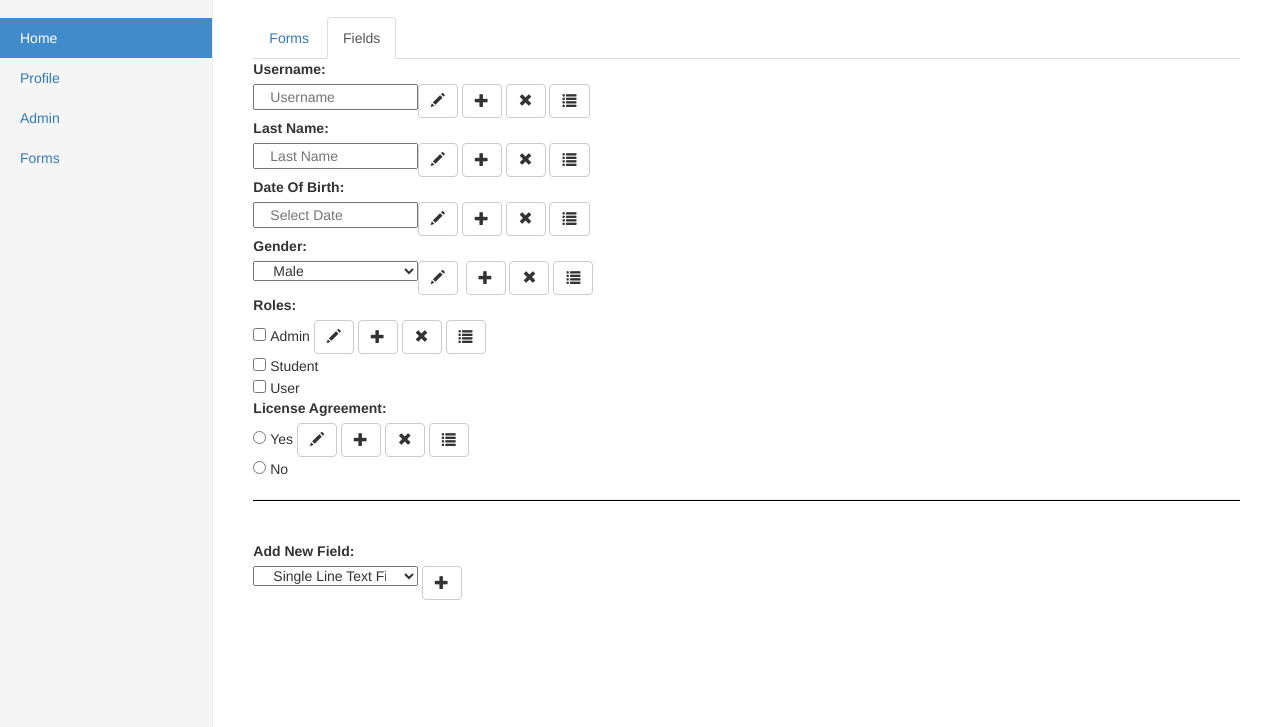
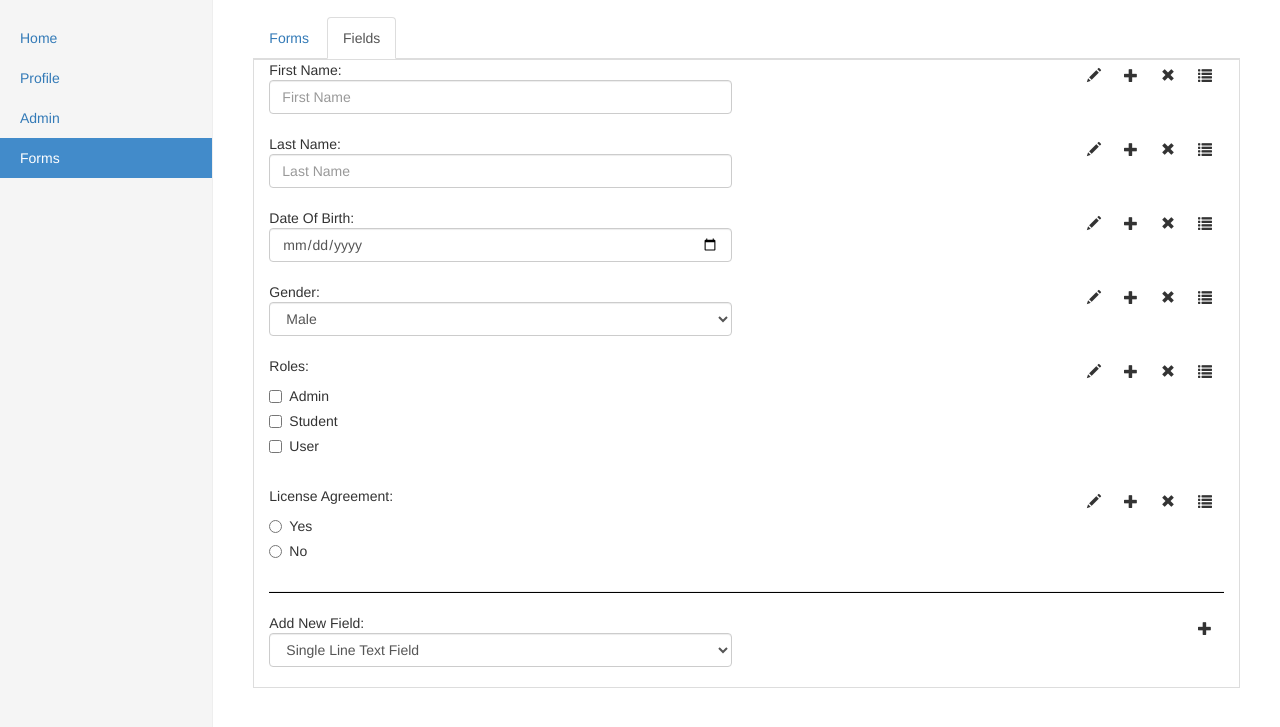
Before and after one commit to vikas8190/WebDevSpring2016, a website: page public/assignment/form-fields.html in a window 1280 px wide. Shown: the part 53-780 px from the top of the page. Drawn offline with nearby package versions, Linux system fonts and the light colour scheme.

Commit message:
fixed form UI bugs

```diff
--- a/public/assignment/form-fields.html
+++ b/public/assignment/form-fields.html
@@ -1,5 +1,5 @@
 <!DOCTYPE html>
-<html lang="en">
+<html lang="en" xmlns="http://www.w3.org/1999/html">
 
 <head>
     <meta charset="utf-8">
@@ -22,7 +22,7 @@
 
     <!-- Custom styles for this template -->
     <link href="../../css/dashboard.css" rel="stylesheet">
-    <link href="signin.css" rel="stylesheet">
+    <link href="../../css/style.css" rel="stylesheet">
 </head>
 <body>
 
@@ -53,15 +53,14 @@
 
 
 
-
 <div class="container-fluid">
     <div class="row">
         <div class="col-sm-3 col-md-2 sidebar">
             <ul class="nav nav-sidebar">
-                <li class="active"><a href="#">Home <span class="sr-only">(current)</span></a></li>
+                <li><a href="#">Home </a></li>
                 <li><a href="profile.html">Profile</a></li>
                 <li><a href="admin.html">Admin</a></li>
-                <li><a href="forms.html">Forms</a></li>
+                <li class="active"><a href="forms.html">Forms<span class="sr-only">(current)</span></a></li>
             </ul>
         </div>
         <!--<div class="col-sm-9 col-sm-offset-3 col-md-10 col-md-offset-2 main">-->
@@ -70,50 +69,53 @@
                 <li role="presentation"><a href="forms.html">Forms</a></li>
                 <li role="presentation" class="active"><a href="form-fields.html">Fields</a></li>
             </ul>
-            <div class="">
-                <label for="inputusername">Username:</label><br>
-                            <input type="text" class="col-sm-2" id="Inputusername" placeholder="Username">
-                        <button type="button" class="btn btn-default" aria-label="Left Align">
+            <div class="table table-responsive table-bordered">
+            <div class="container-fluid field-container">
+                <div class="row">
+                    <div class="col-xs-6 col-sm-6 col-md-6">
+                        <div>First Name:</div>
+                        <input type="text" class="form-control" id="Inputusername" placeholder="First Name">
+                    </div>
+                    <div class="col-xs-6 col-sm-6 col-md-6 align-button">
+                        <div class="btn-group" role="group">
+                            <button type="button" class="btn btn-default outline" aria-label="Left Align" data-toggle="modal" data-target="#myModalHorizontal">
                                 <span class="glyphicon glyphicon-pencil" aria-hidden="true"></span>
-                        </button>&nbsp;<button type="button" class="btn btn-default" aria-label="Left Align Align">
+                            </button>
+                            <button type="button" class="btn btn-default outline" aria-label="Left Align Align">
                                 <span class="glyphicon glyphicon-plus" aria-hidden="true"></span>
-                        </button>&nbsp;<button type="button" class="btn btn-default" aria-label="Left Align">
+                            </button>
+                            <button type="button" class="btn btn-default outline" aria-label="Left Align">
                                 <span class="glyphicon glyphicon-remove" aria-hidden="true"></span>
-            </button>&nbsp;<button type="button" class="btn btn-default" aria-label="Left Align">
-                <span class="glyphicon glyphicon-list" aria-hidden="true"></span>
-            </button><br>
-                <label for="inputlastname">Last Name:</label><br>
-                <input type="text" class="col-sm-2" id="inputlastname" placeholder="Last Name">
-                <button type="button" class="btn btn-default" aria-label="Left Align">
-                    <span class="glyphicon glyphicon-pencil" aria-hidden="true"></span>
-                </button>&nbsp;<button type="button" class="btn btn-default" aria-label="Left Align Align">
-                <span class="glyphicon glyphicon-plus" aria-hidden="true"></span>
-            </button>&nbsp;<button type="button" class="btn btn-default" aria-label="Left Align">
-                <span class="glyphicon glyphicon-remove" aria-hidden="true"></span>
-            </button>&nbsp;<button type="button" class="btn btn-default" aria-label="Left Align">
+                            </button>
+                            <button type="button" class="btn btn-default outline" aria-label="Left Align">
                                 <span class="glyphicon glyphicon-list" aria-hidden="true"></span>
                             </button>
-                <br>
-                <label>Date Of Birth:</label><br>
-                <input type="text" class="col-sm-2" id="datepicker-13" placeholder="Select Date">
-                <button type="button" class="btn btn-default" aria-label="Left Align">
+                        </div>
+                    </div>
+                </div><br>
+
+                <div class="row">
+                    <div class="col-xs-6 col-sm-6 col-md-6">
+                        <div>Last Name:</div>
+                        <input type="text" class="form-control" id="inputlastname" placeholder="Last Name"></div>
+                        <div class="col-xs-6 col-sm-6 col-md-6 align-button">
+                        <div class="btn-group" role="group">
+                            <button type="button" class="btn btn-default outline" aria-label="Left Align" data-toggle="modal" data-target="#myModalHorizontal">
                                 <span class="glyphicon glyphicon-pencil" aria-hidden="true"></span>
-                </button>&nbsp;<button type="button" class="btn btn-default" aria-label="Left Align Align">
+                            </button>
+                            <button type="button" class="btn btn-default outline" aria-label="Left Align Align">
                                 <span class="glyphicon glyphicon-plus" aria-hidden="true"></span>
-            </button>&nbsp;<button type="button" class="btn btn-default" aria-label="Left Align">
+                            </button>
+                            <button type="button" class="btn btn-default outline" aria-label="Left Align">
                                 <span class="glyphicon glyphicon-remove" aria-hidden="true"></span>
-            </button>&nbsp;<button type="button" class="btn btn-default" aria-label="Left Align">
+                            </button>
+                            <button type="button" class="btn btn-default outline" aria-label="Left Align">
                                 <span class="glyphicon glyphicon-list" aria-hidden="true"></span>
                             </button>
-                <br>
-                <label for="inputgender">Gender:</label><br>
-                <select id="inputgender" class="col-sm-2">
-                    <option value="Male">Male</option>
-                    <option value="Male">Female</option>
-                </select>
-                <button type="button" class="btn btn-default" aria-label="Left Align" data-toggle="modal" data-target="#myModalHorizontal">
-                    <span class="glyphicon glyphicon-pencil" aria-hidden="true"></span>
-                </button>&nbsp;
+                        </div>
+                        </div>
+                </div><br>
+
                 <div class="modal fade" id="myModalHorizontal" tabindex="-1" role="dialog"
                      aria-labelledby="myModalLabel" aria-hidden="true">
                     <div class="modal-dialog">
@@ -184,58 +186,130 @@
                     </div>
                 </div>
 
-                <button type="button" class="btn btn-default" aria-label="Left Align Align">
+
+                <div class="row">
+                    <div class="col-xs-6 col-sm-6 col-md-6">
+                        <div>Date Of Birth:</div>
+                        <input type="date" class="form-control" id="datepicker" placeholder="Select Date"></div>
+                    <div class="col-xs-6 col-sm-6 col-md-6 align-button">
+                    <div class="btn-group" role="group">
+                        <button type="button" class="btn btn-default outline" aria-label="Left Align" data-toggle="modal" data-target="#myModalHorizontal">
+                            <span class="glyphicon glyphicon-pencil" aria-hidden="true"></span>
+                        </button>
+                        <button type="button" class="btn btn-default outline" aria-label="Left Align Align">
                             <span class="glyphicon glyphicon-plus" aria-hidden="true"></span>
-            </button>&nbsp;<button type="button" class="btn btn-default" aria-label="Left Align">
+                        </button>
+                        <button type="button" class="btn btn-default outline" aria-label="Left Align">
                             <span class="glyphicon glyphicon-remove" aria-hidden="true"></span>
-            </button>&nbsp;<button type="button" class="btn btn-default" aria-label="Left Align">
+                        </button>
+                        <button type="button" class="btn btn-default outline" aria-label="Left Align">
                             <span class="glyphicon glyphicon-list" aria-hidden="true"></span>
                         </button>
+                        </div>
+                    </div>
+                    </div>
+                    <br>
+
+                <div class="row">
+                    <div class="col-xs-6 col-sm-6 col-md-6">
+                        <div>Gender:</div>
+                        <select id="inputgender" class="form-control">
+                            <option value="Male">Male</option>
+                            <option value="Male">Female</option>
+                        </select></div>
+                    <div class="col-xs-6 col-sm-6 col-md-6 align-button">
+                    <div class="btn-group" role="group">
+                        <button type="button" class="btn btn-default outline" aria-label="Left Align" data-toggle="modal" data-target="#myModalHorizontal">
+                            <span class="glyphicon glyphicon-pencil" aria-hidden="true"></span>
+                        </button>
+                        <button type="button" class="btn btn-default outline" aria-label="Left Align Align">
+                            <span class="glyphicon glyphicon-plus" aria-hidden="true"></span>
+                        </button>
+                        <button type="button" class="btn btn-default outline" aria-label="Left Align">
+                            <span class="glyphicon glyphicon-remove" aria-hidden="true"></span>
+                        </button>
+                        <button type="button" class="btn btn-default outline" aria-label="Left Align">
+                            <span class="glyphicon glyphicon-list" aria-hidden="true"></span>
+                        </button>
+                    </div></div>
+                </div>
                 <!--Checkbox for roles-->
                 <br>
-                <label for="inputroles1">Roles:</label><br>
-                <input type="checkbox" id="inputroles1" value="Admin">&nbsp;Admin
-                <button type="button" class="btn btn-default" aria-label="Left Align">
+
+                <div class="row">
+                    <div class="col-xs-6 col-sm-6 col-md-6">
+                        <div>Roles:</div>
+                        <div class="checkbox">
+                        <label><input type="checkbox" id="inputroles1" value="Admin">Admin</label></div>
+                        <div class="checkbox">
+                        <label><input type="checkbox" id="inputroles2" value="Student">Student</label></div>
+                        <div class="checkbox">
+                        <label><input type="checkbox" id="inputroles3" value="User">User</label></div>
+                    </div>
+                    <div class="col-xs-6 col-sm-6 col-md-6 align-button">
+                    <div class="btn-group" role="group">
+                        <button type="button" class="btn btn-default outline" aria-label="Left Align" data-toggle="modal" data-target="#myModalHorizontal">
                             <span class="glyphicon glyphicon-pencil" aria-hidden="true"></span>
-                </button>&nbsp;<button type="button" class="btn btn-default" aria-label="Left Align Align">
+                        </button>
+                        <button type="button" class="btn btn-default outline" aria-label="Left Align Align">
                             <span class="glyphicon glyphicon-plus" aria-hidden="true"></span>
-            </button>&nbsp;<button type="button" class="btn btn-default" aria-label="Left Align">
+                        </button>
+                        <button type="button" class="btn btn-default outline" aria-label="Left Align">
                             <span class="glyphicon glyphicon-remove" aria-hidden="true"></span>
-            </button>&nbsp;<button type="button" class="btn btn-default" aria-label="Left Align">
+                        </button>
+                        <button type="button" class="btn btn-default outline" aria-label="Left Align">
                             <span class="glyphicon glyphicon-list" aria-hidden="true"></span>
-            </button><br>
-                <input type="checkbox" id="inputroles2" value="Student">&nbsp;Student<br>
-                <input type="checkbox" id="inputroles3" value="User">&nbsp;User
+                        </button>
+                    </div></div><br>
+                </div>
 
                 <!--Checkbox for license agreement-->
                 <br>
-                <label for="inputlic1">License Agreement:</label><br>
-                <input type="radio" id="inputlic1" value="Yes">&nbsp;Yes
-                <button type="button" class="btn btn-default" aria-label="Left Align">
+                <div class="row">
+                    <div class="col-xs-6 col-sm-6 col-md-6">
+                        License Agreement:<br>
+                    <div class="radio">
+                        <label><input type="radio" id="inputlic1" value="Yes">Yes</label>
+                    </div>
+                        <div class="radio">
+                            <label><input type="radio" id="inputlic2" value="No">No</label></div></div>
+                    <div class="col-xs-6 col-sm-6 col-md-6 align-button">
+                    <div class="btn-group" role="group">
+                        <button type="button" class="btn btn-default outline" aria-label="Left Align" data-toggle="modal" data-target="#myModalHorizontal">
                             <span class="glyphicon glyphicon-pencil" aria-hidden="true"></span>
-                </button>&nbsp;<button type="button" class="btn btn-default" aria-label="Left Align Align">
+                        </button>
+                        <button type="button" class="btn btn-default outline" aria-label="Left Align Align">
                             <span class="glyphicon glyphicon-plus" aria-hidden="true"></span>
-            </button>&nbsp;<button type="button" class="btn btn-default" aria-label="Left Align">
+                        </button>
+                        <button type="button" class="btn btn-default outline" aria-label="Left Align">
                             <span class="glyphicon glyphicon-remove" aria-hidden="true"></span>
-            </button>&nbsp;<button type="button" class="btn btn-default" aria-label="Left Align">
+                        </button>
+                        <button type="button" class="btn btn-default outline" aria-label="Left Align">
                             <span class="glyphicon glyphicon-list" aria-hidden="true"></span>
-            </button><br>
-                <input type="radio" id="inputlic2" value="No">&nbsp;No
-                <hr style="width: 100%; color: black; height: 1px; background-color:black;"/><br>
+                        </button></div></div>
+                    <br>
+                    </div>
+                <hr style="width: 100%; color: black; height: 1px; background-color:black;"/>
+
                 <!-- field selection-->
-                <label for="inputaddnewfield">Add New Field:</label><br>
-                <select id="inputaddnewfield" class="col-sm-2">
+                <div class="row">
+                    <div class="col-xs-6 col-sm-6 col-md-6">
+                <div>Add New Field:</div>
+                <select id="inputaddnewfield" class="form-control">
                     <option value="SingleLineText">Single Line Text Field</option>
                     <option value="Datefield">Date Field</option>
                     <option value="DropDownField">Drop Down Field</option>
                     <option value="CheckboxesField">Checkboxes Field</option>
                     <option value="RadioButtonsfield">Radio Buttons Field</option>
-                </select>
-                &nbsp;<button type="button" class="btn btn-default" aria-label="Left Align Align">
+                </select></div>
+                <div class="col-xs-6 col-sm-6 col-md-6 align-button">
+                <div class="btn-group" role="group">
+                    <button type="button" class="btn btn-default outline" aria-label="Left Align Align">
                         <span class="glyphicon glyphicon-plus" aria-hidden="true"></span>
                     </button>
-
-            </div>
+                </div></div></div>
+            <br>
+            </div></div>
 
         </div>
 
--- a/public/css/style.css
+++ b/public/css/style.css
@@ -1,3 +1,15 @@
+/*hide button border*/
+.btn-default.outline {
+    border: none;
+}
+.btn.outline {
+    background: none;
+}
+.align-button {
+    text-align: right;
+}
+
+/* for the home page changes*/
 .navigation{
     margin: 0px auto;
     font-family: "Trebuchet MS", sans-serif;
```
Also changed, not shown: public/assignment/forms.html (+41 -19 lines), public/favicon.ico (deleted). Lines whose indentation alone changed are shown as unchanged.
